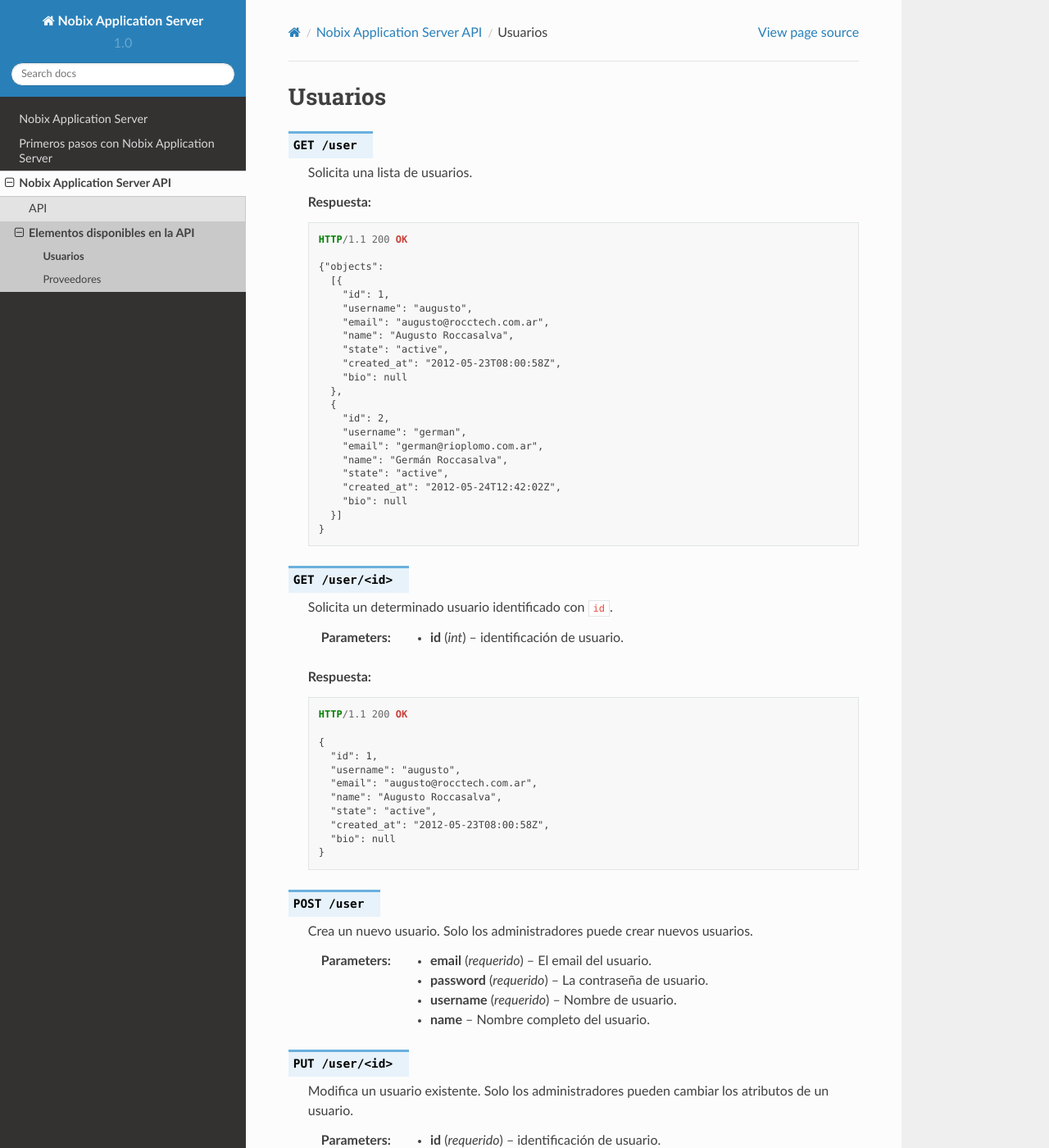
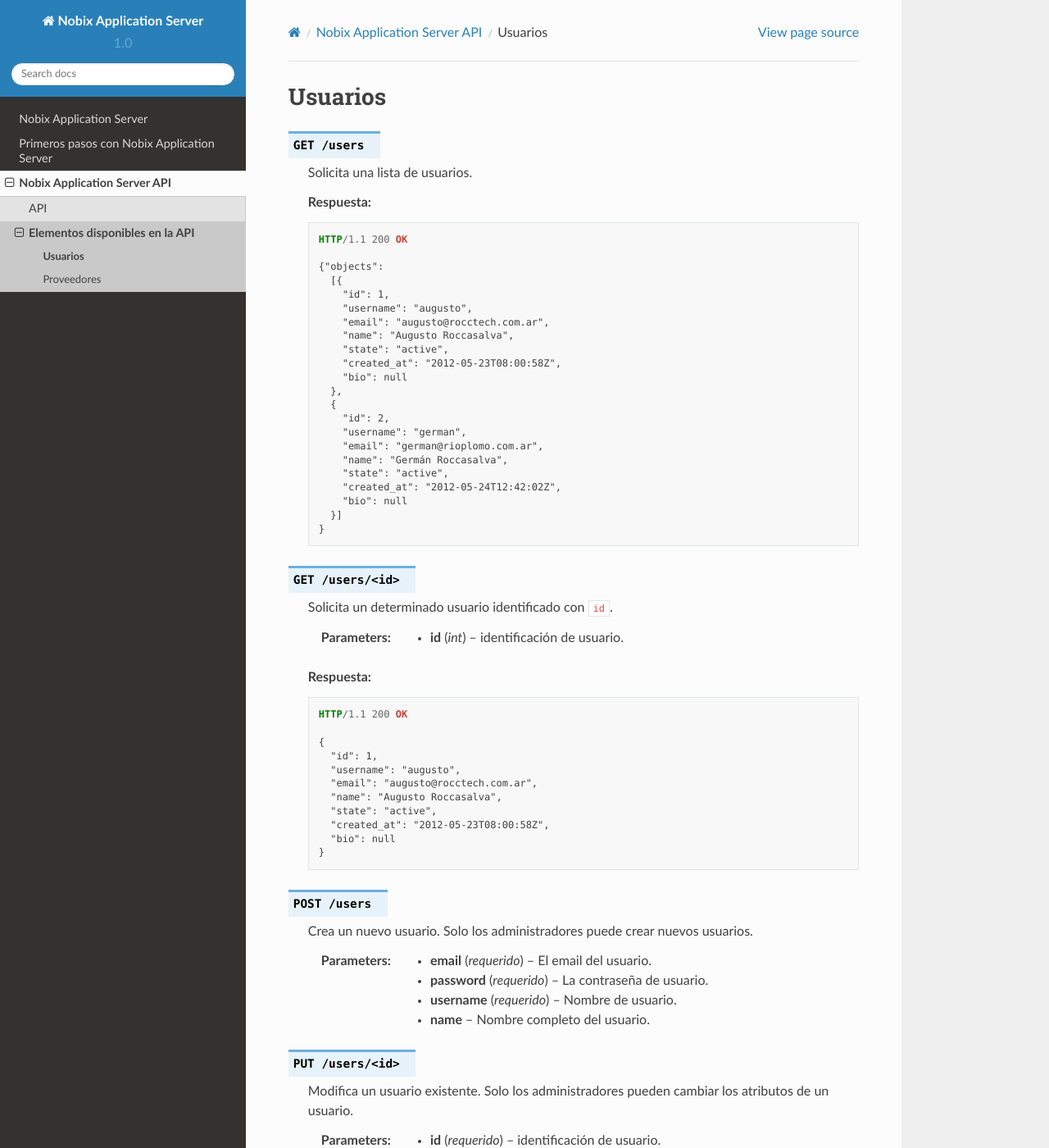
Before and after one commit to coyotevz/nbs, a Sphinx documentation site: the page built from docs/api/users.rst, in a window 1280 px wide and 1400 px high. Shown: the whole window at 82% size. Built offline with Sphinx 7.4.7 and the Read the Docs theme 2.0.0, drawn with Linux system fonts in a browser that asks for light colours; some of the changed text lies outside the part shown.

Commit message:
Fix api users url in docs

```diff
--- a/docs/api/users.rst
+++ b/docs/api/users.rst
@@ -3,7 +3,7 @@
 Usuarios
 ========
 
-.. http:get:: /user
+.. http:get:: /users
 
     Solicita una lista de usuarios.
 
@@ -35,7 +35,7 @@
         }
 
 
-.. http:get:: /user/<id>
+.. http:get:: /users/<id>
 
     Solicita un determinado usuario identificado con ``id``.
 
@@ -59,7 +59,7 @@
        }
 
 
-.. http:post:: /user
+.. http:post:: /users
 
     Crea un nuevo usuario. Solo los administradores puede crear nuevos
     usuarios.
@@ -73,7 +73,7 @@
     :param name: Nombre completo del usuario.
 
 
-.. http:put:: /user/<id>
+.. http:put:: /users/<id>
 
     Modifica un usuario existente. Solo los administradores pueden cambiar los
     atributos de un usuario.
@@ -82,7 +82,7 @@
     :type id: requerido
 
 
-.. http:delete:: /user/<id>
+.. http:delete:: /users/<id>
 
     Elimina un usuario. Disponible solo para los administradores. Esta es una
     función idenpotente, llamar esta función para un usuario no existente
```
